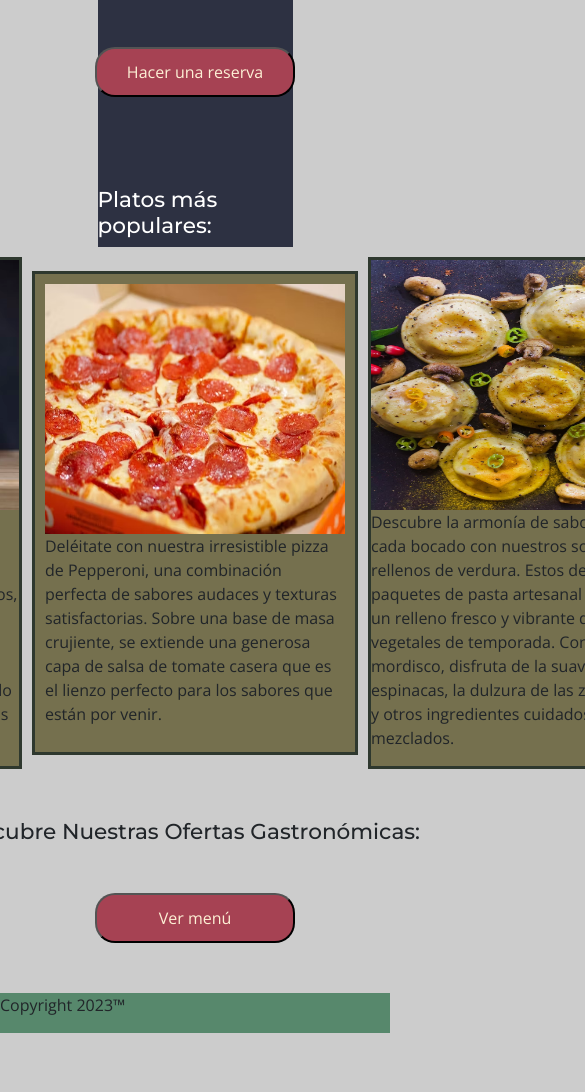
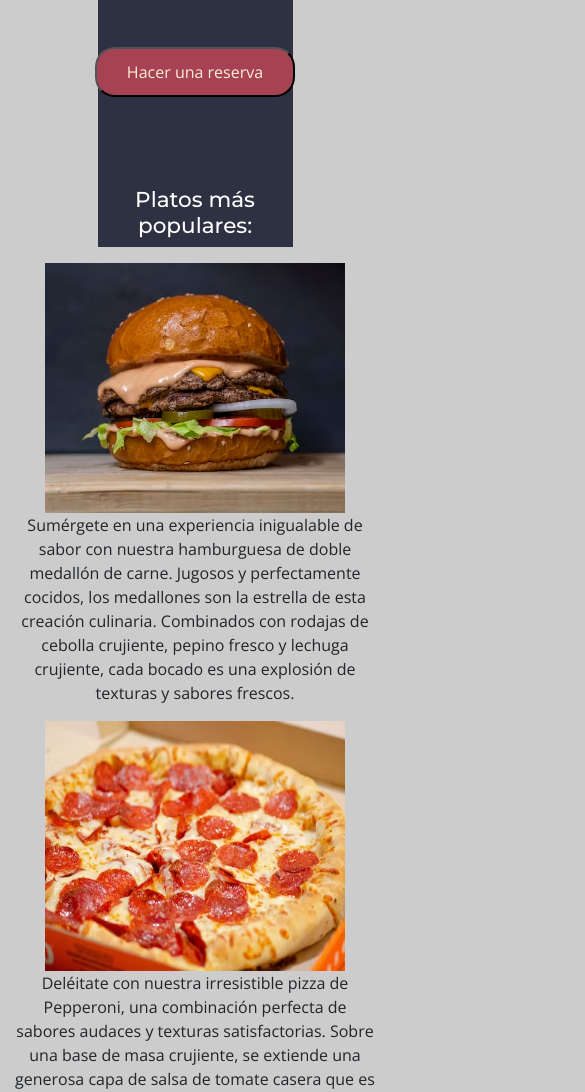
Before and after one commit to Joakeen115/mi_repo, a plain HTML site: page index.html in a window 390 px wide. Shown: the part 129-1221 px from the top of the page, 585 px wide, since content can reach past the window. Before the commit the page ends 1162 px from the top, so only its background shows below. Drawn offline with nearby package versions, Linux system fonts and the light colour scheme.

Commit message:
Ahora el index.html es responsive, soy un crack

```diff
--- a/css/styles.css
+++ b/css/styles.css
@@ -10,6 +10,13 @@ body{
     justify-content: center;
     margin: 0;
 
+}
+/*Esto es lo de el botón hamburguesa*/
+.navbar-toggler{
+    border: none !important;
+}
+.navbar-toggler:focus{
+    box-shadow: none !important;
 }
 /* Todo esto es el header, nav (del index.html) */
 .nav-joaquin{
--- a/index.html
+++ b/index.html
@@ -45,35 +45,37 @@
 
 
 
-    <div class="button-title-div">
+    <div class="button-title-div text-center">
         <button class="hacer-una-reserva-button">
             Hacer una reserva
         </button>
 
-        <h4>Platos más populares:</h4>
+        <h4 class="text-center">Platos más populares:</h4>
     </div>
-<section class="section-platos-populares">
+<section class="container">
 
+<div class="row pt-3">
 
-<div class="hamburguesa-div">
+<div class="col-lg-4 text-center">
     <img class="platos-populares-img" src="images/hamborguesa.avif" alt="Foto de alta hamburguesa">
-    <p>Sumérgete en una experiencia inigualable de sabor con nuestra hamburguesa de doble medallón de carne. Jugosos y perfectamente cocidos, los medallones son la estrella de esta creación culinaria. Combinados con rodajas de cebolla crujiente, pepino fresco y lechuga crujiente, cada bocado es una explosión de texturas y sabores frescos.</p>
+    <p class="text-center">Sumérgete en una experiencia inigualable de sabor con nuestra hamburguesa de doble medallón de carne. Jugosos y perfectamente cocidos, los medallones son la estrella de esta creación culinaria. Combinados con rodajas de cebolla crujiente, pepino fresco y lechuga crujiente, cada bocado es una explosión de texturas y sabores frescos.</p>
 </div>
 
-<div class="pizza-div">
+<div class="col-lg-4 text-center">
     <img class="platos-populares-img" src="images/pizza-pepperoni.avif" alt="Foto de pizza de Pepperoni">
 
-    <p>Deléitate con nuestra irresistible pizza de Pepperoni, una combinación perfecta de sabores audaces y texturas satisfactorias. Sobre una base de masa crujiente, se extiende una generosa capa de salsa de tomate casera que es el lienzo perfecto para los sabores que están por venir. </p>
+    <p class="text-center">Deléitate con nuestra irresistible pizza de Pepperoni, una combinación perfecta de sabores audaces y texturas satisfactorias. Sobre una base de masa crujiente, se extiende una generosa capa de salsa de tomate casera que es el lienzo perfecto para los sabores que están por venir. </p>
 </div>
 
-<div class="sorrentino-div">
+<div class="col-lg-4 text-center">
     <img class="platos-populares-img" src="images/sorrentinos.avif" alt="Foto de sorrentinos de verdura">
 
-    <p>Descubre la armonía de sabores en cada bocado con nuestros sorrentinos rellenos de verdura. Estos delicados paquetes de pasta artesanal encierran un relleno fresco y vibrante de vegetales de temporada. Con cada mordisco, disfruta de la suavidad de las espinacas, la dulzura de las zanahorias y otros ingredientes cuidadosamente mezclados.</p>
+    <p class="text-center">Descubre la armonía de sabores en cada bocado con nuestros sorrentinos rellenos de verdura. Estos delicados paquetes de pasta artesanal encierran un relleno fresco y vibrante de vegetales de temporada. Con cada mordisco, disfruta de la suavidad de las espinacas, la dulzura de las zanahorias y otros ingredientes cuidadosamente mezclados.</p>
+</div>
 </div>
 </section>
 <section>
-    <h4 class="ver-menu-title">Descubre Nuestras Ofertas Gastronómicas:</h4>
+    <h4 class="container text-center">Descubre Nuestras Ofertas Gastronómicas:</h4>
     <button class="ver-menu-button"> Ver menú</button>
 </section>
 
```
